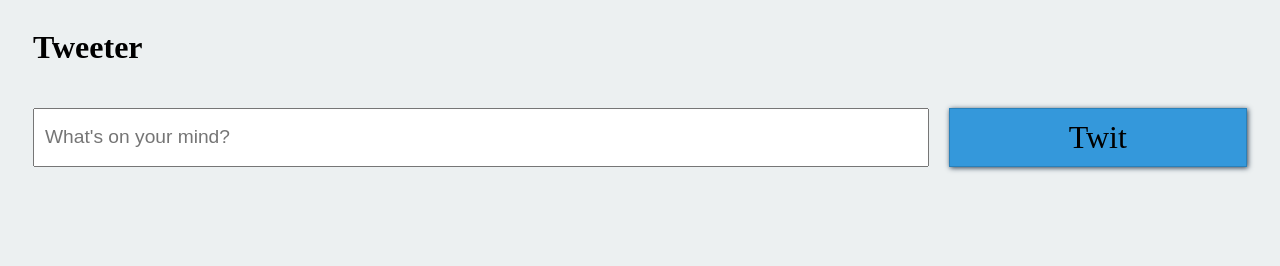
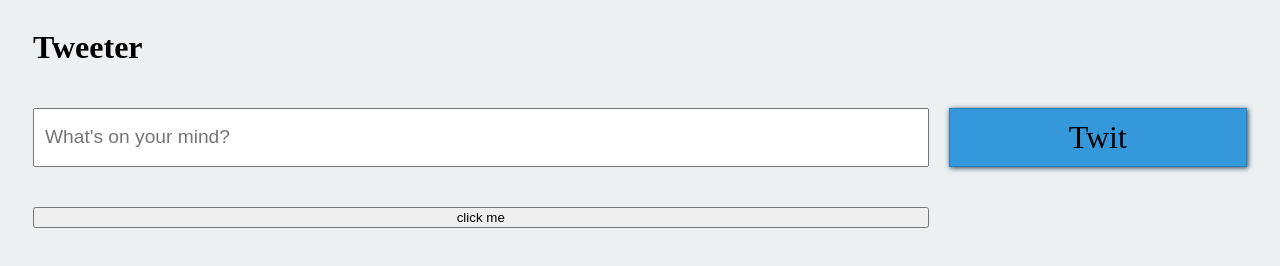
Before and after one commit to vy1406/bootcamp-projects, a plain HTML site: page Twitter/index.html in a window 1280 px wide. Drawn offline with nearby package versions, Linux system fonts and the light colour scheme.

Commit message:
RUPG original

```diff
--- a/Twitter/index.html
+++ b/Twitter/index.html
@@ -15,6 +15,8 @@
         <input type="text" placeholder="What's on your mind?" id="input">
         <div id="post" onclick="post()">Twit</div>
         <div id="posts"></div>
+        <div id="posts2"></div>
+        <button id="btn">click me</button>
     </div>
 
     <script src="render.js"></script>
--- a/Twitter/logic.js
+++ b/Twitter/logic.js
@@ -24,7 +24,6 @@ let posts = [
     }
 ]
 const logic = function () {
-
 
     const getPosts = function () {
         return posts
--- a/Twitter/main.js
+++ b/Twitter/main.js
@@ -4,77 +4,28 @@ const renderer = Renderer()
 console.log("MY DUMMY DATA: ")
 console.log(tweeter.getPosts())
 
- tweeter.addPost("This is my own post!")
- tweeter.addPost("Last added")
- console.log(tweeter.getPosts())
-//This should be added to the posts array:
-//{text: "This is my own post!", id: "p3", comments: []}
-
-// tweeter.removePost("p1")
- //console.log(tweeter.getPosts())
-//There should only be two posts in the post's array:
-//{text: "Aw man, I wanted to be first", id: "p2", comments: Array(3)}
-//{text: "This is my own post!", id: "p3", comments: []}
-
-//============================
-//============================
-//Stop here
-//Make sure everything works. Then keep going
-//============================
-//============================
-
-// console.log("comments for post p2 : ")
-//console.log(tweeter.getComments("p2"))
-// tweeter.addComment("Damn straight it is!", "p3")
-// tweeter.addComment("Second the best!", "p2")
-// console.log(tweeter.getPosts())
-// //This should be added to the third post's comments array:
-// //{id: "c7", text: "Damn straight it is!"}
-
-// //This should be added to the second post's comments array:
-// //{id: "c8", text: "Second the best!"}
+tweeter.addPost("This is my own post!")
+tweeter.addPost("Last added")
+console.log(tweeter.getPosts())
 
 tweeter.removeComment("p2", "c6")
-//console.log(" --- end ---")
 
 
 renderer.renderPosts(tweeter.getPosts())
 
-$("#post").on("click", function(){
+$("#post").on("click", function () {
     const newPostString = $("#input").val()
     if (newPostString == "")
         alert("saw that comming... cannot add empty post")
-    else{
+    else {
         tweeter.addPost(newPostString)
         renderer.renderPosts(tweeter.getPosts())
     }
 })
 
-const post = function() {
+const post = function () {
     renderer.renderPosts(tweeter.getPosts())
 }
 
-
-/*
-const curComment = posts[j].comments[j]
-                const $curCommentToAdd = $("<div></div>")
-                const $icon = $('<i></i>')
-                $icon.attr("color", "red")
-                $icon.addClass("fas fa-times")
-
-                $curCommentToAdd.addClass("comments")
-                $curCommentToAdd.append($icon)
-                $curCommentToAdd.html(curComment.text)
-
-                $curElement.append($curCommentToAdd)
-
-
-
-                                const curComment = posts[j].comments[j]
-                const $curCommentToAdd = $("<div>" + curComment.text + " </div>")
-                const $icon = $("<i></i>")
-                //<i class="fas fa-times"></i>
-                $icon.addClass("fas fa-times")
-                $curCommentToAdd.addClass("comments")
-                $curCommentToAdd.append($icon)
-*/
+$('#btn').on("click", alert('hi'))
+$('#btn').on("click", () => {alert('hi')})
```
